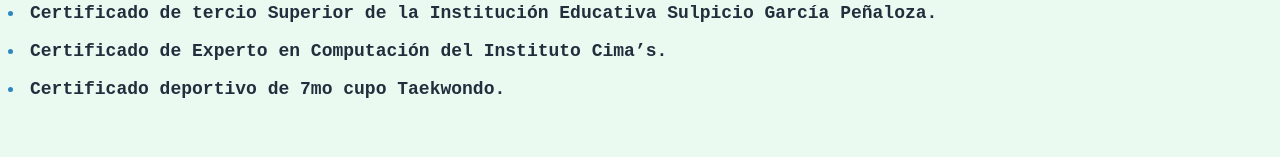
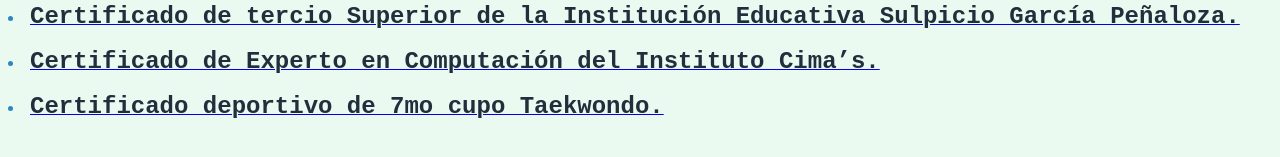
Before and after one commit to Joshua-code-lab/Logros, a plain HTML site: page index.html in a window 1280 px wide. Shown: the part 101-258 px from the top of the page. Drawn offline with Linux system fonts and the light colour scheme.

Commit message:
Update index.html

```diff
--- a/index.html
+++ b/index.html
@@ -9,10 +9,10 @@
 </center>
 <p>
 </p>
-<li> <font size="4" face="Courier New"color="#212F3D"><b>Certificado de tercio Superior de la Institución Educativa Sulpicio García Peñaloza.</b></font></li>
+<li> <a href="https://www.institucioneducativa.info/dre/dre-lima-metropolitana/escuela-1230-sulpicio-garcia-penaloza-67539/"><font size="5" face="Courier New"color="#212F3D"><b>Certificado de tercio Superior de la Institución Educativa Sulpicio García Peñaloza.</b></font></li></a>
 <br>
-<li> <font size="4" face="Courier New"color="#212F3D"><b>Certificado de Experto en Computación del Instituto Cima’s.</b></font></li>
+<li> <a href="http://cimas.edu.pe/experto-en-computacion"><font size="5" face="Courier New"color="#212F3D"><b>Certificado de Experto en Computación del Instituto Cima’s.</b></font></li></a>
 <br>
-<li> <font size="4" face="Courier New"color="#212F3D"><b>Certificado deportivo de 7mo cupo Taekwondo.</b></font></li>
+<li> <a href="https://endeavourcenter.com/"><font size="5" face="Courier New"color="#212F3D"><b>Certificado deportivo de 7mo cupo Taekwondo.</b></font></li></a>
 <p>
 </p>
```
